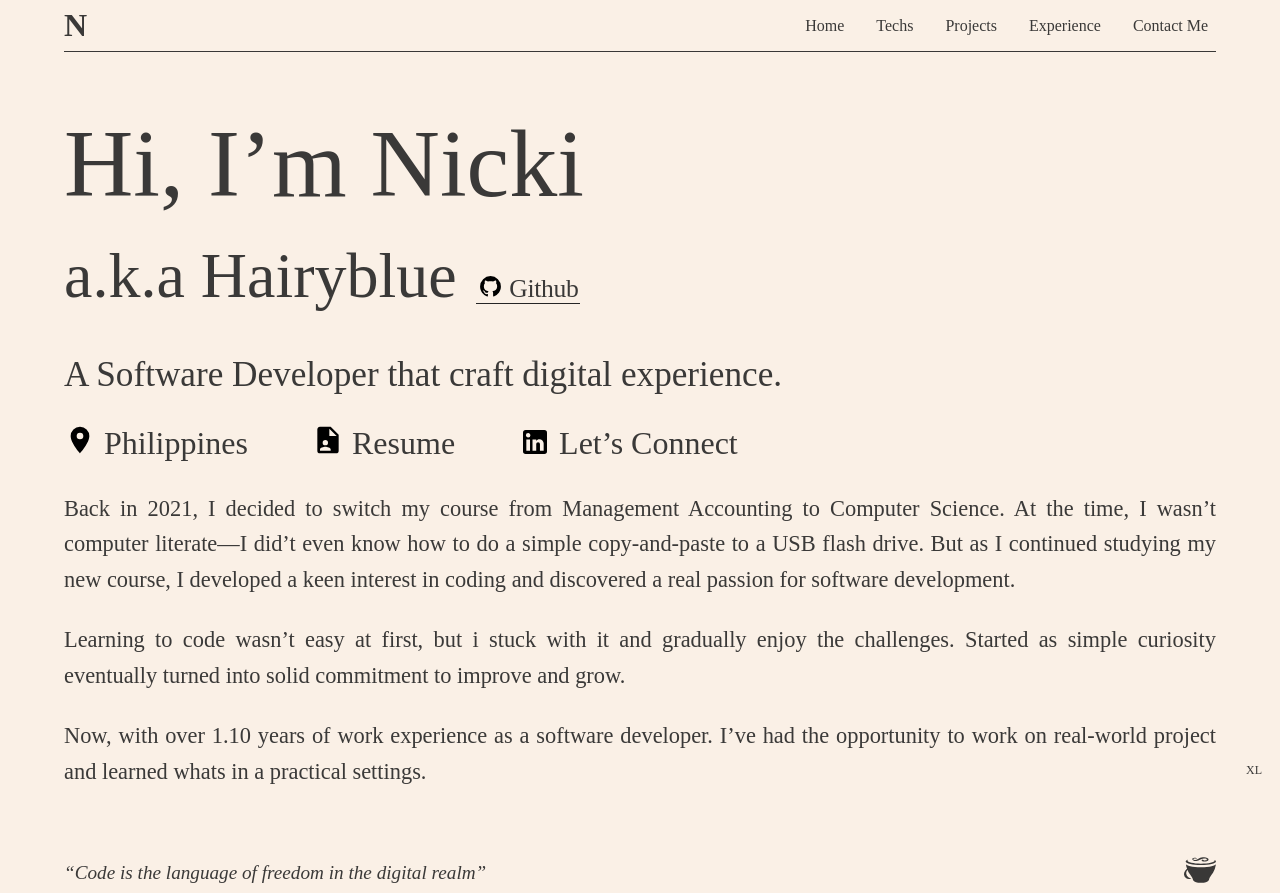
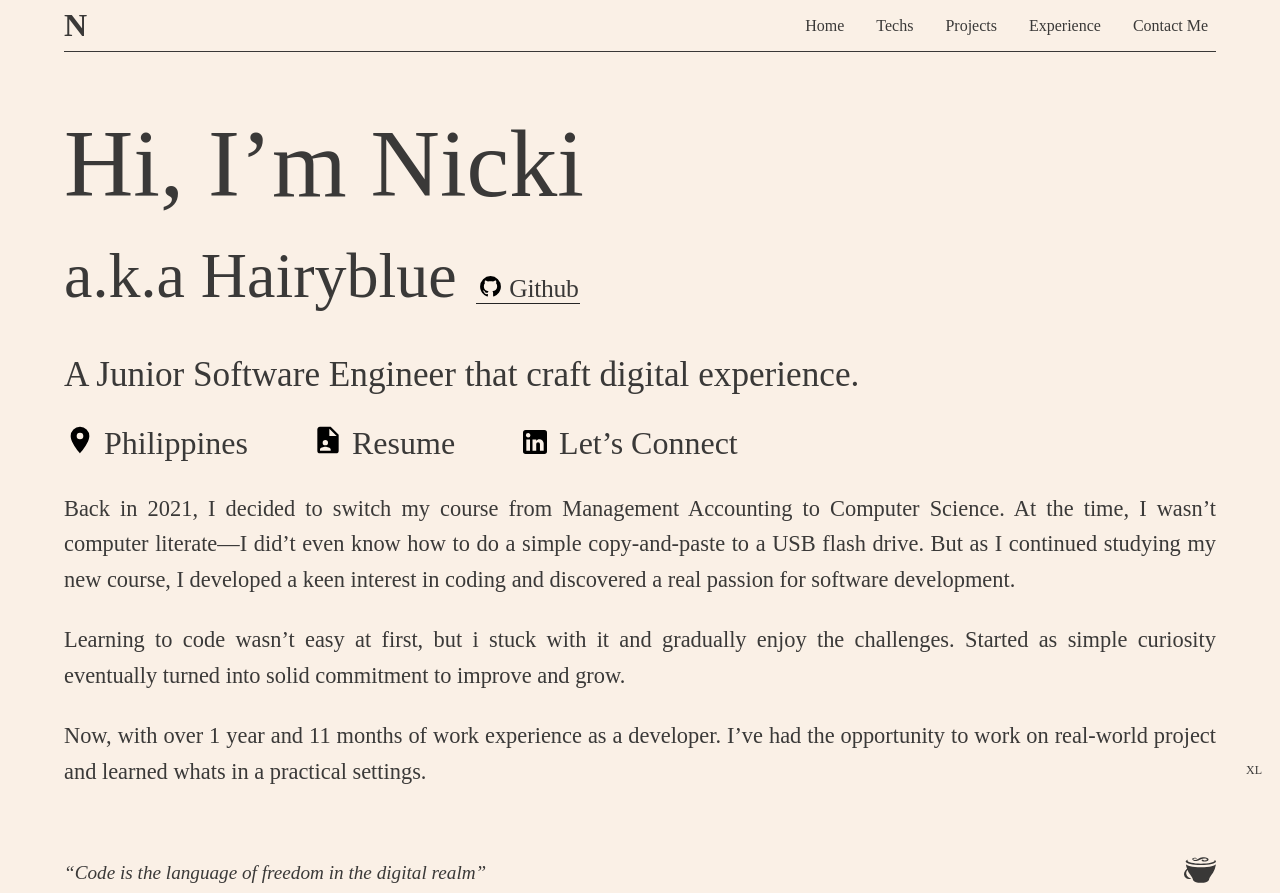
Before and after one commit to HairyBlue/HairyBlue, a website built with Vite: page portfolio/14k-challenge/index.html in a window 1280 px wide. Built offline with nearby package versions, Linux system fonts and the light colour scheme.

Commit message:
update portfolio

```diff
--- a/portfolio/14k-challenge/index.html
+++ b/portfolio/14k-challenge/index.html
@@ -51,7 +51,7 @@
             </a>
           </span>
         </h3>
-        <h4>A Software Developer that craft digital experience.</h4>
+        <h4>A Junior Software Engineer that craft digital experience.</h4>
       </section>
       <section class="info-link">
         <nav>
@@ -86,7 +86,7 @@
             eventually turned into solid commitment to improve and grow.
           </p>
           <p>
-            Now, with over 1.10 years of work experience as a software developer. I&rsquo;ve had the opportunity to work on real-world project
+            Now, with over 1 year and 11 months of work experience as a developer. I&rsquo;ve had the opportunity to work on real-world project
             and learned whats in a practical settings.
           </p>
         </article>
```
Also changed, not shown: portfolio/14k-challenge/dist/index.html.
